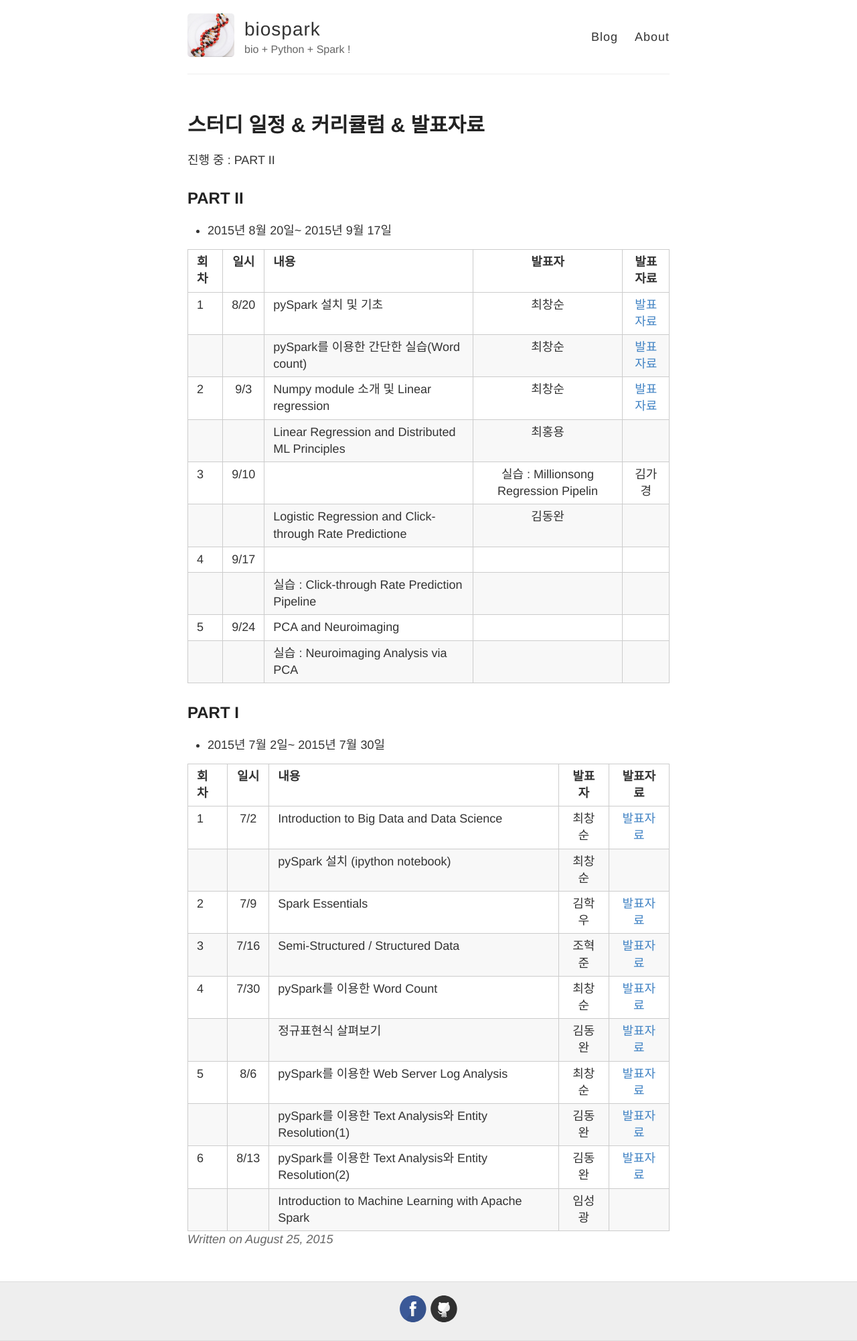
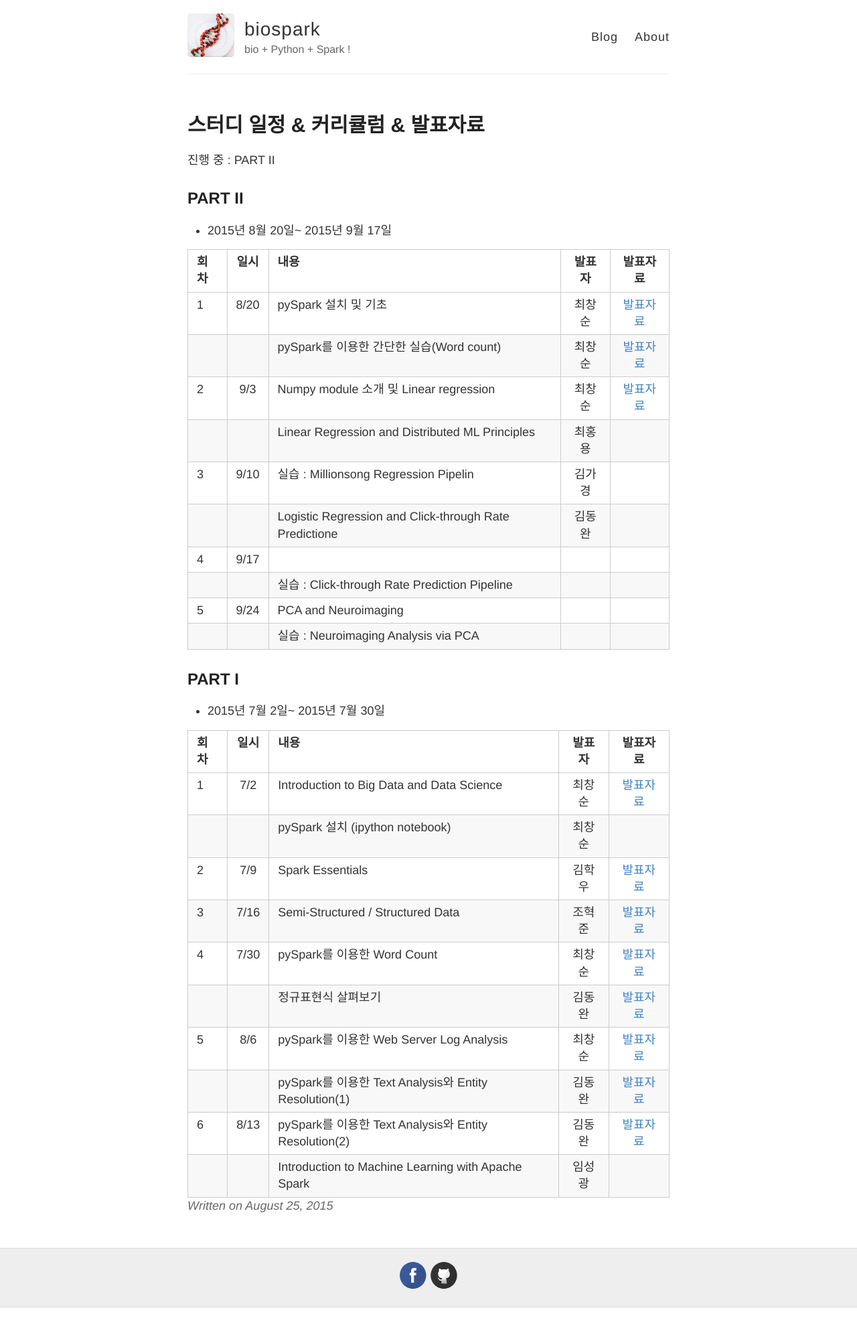
Before and after one commit to biospin/biospark, a Jekyll site: the page built from _posts/2015-8-25-SCHEDULE.md, in a window 1280 px wide. Shown: the whole page at 67% size. Built offline with Jekyll 4.4.1, drawn with Linux system fonts in a browser that asks for light colours; Markdown is read by kramdown in place of the engine named in the settings; after the commit the page ends 1952 px from its top, so only the background shows below that.

```diff
--- a/_posts/2015-8-25-SCHEDULE.md
+++ b/_posts/2015-8-25-SCHEDULE.md
@@ -15,7 +15,7 @@ title: 스터디 일정 & 커리큘럼 & 발표자료
 |   |    |pySpark를 이용한 간단한 실습(Word count)      |최창순   |[발표자료](http://nbviewer.ipython.org/github/biospin/biospark/blob/master/Part1/Week4/lab1_word_count_student_Answer_CS_20150730.ipynb)|
 | 2 |9/3 | Numpy module 소개 및 Linear regression| 최창순 |[발표자료](http://nbviewer.ipython.org/github/biospin/biospark/blob/master/Part2/Week2_20150903/Week2_Numpy_LinearReg.ipynb) |
 |   |    | Linear Regression and Distributed ML Principles  | 최홍용  |                                          |
-| 3 |9/10| |실습 : Millionsong Regression Pipelin    |  김가경   |
+| 3 |9/10|실습 : Millionsong Regression Pipelin  |김가경 |         |
 |   |    | Logistic Regression and Click-through Rate Predictione | 김동완  |                                          |
 | 4 |9/17|        |         |                                           |
 |   |    | 실습 : Click-through Rate Prediction Pipeline          |         |                                          |
```
